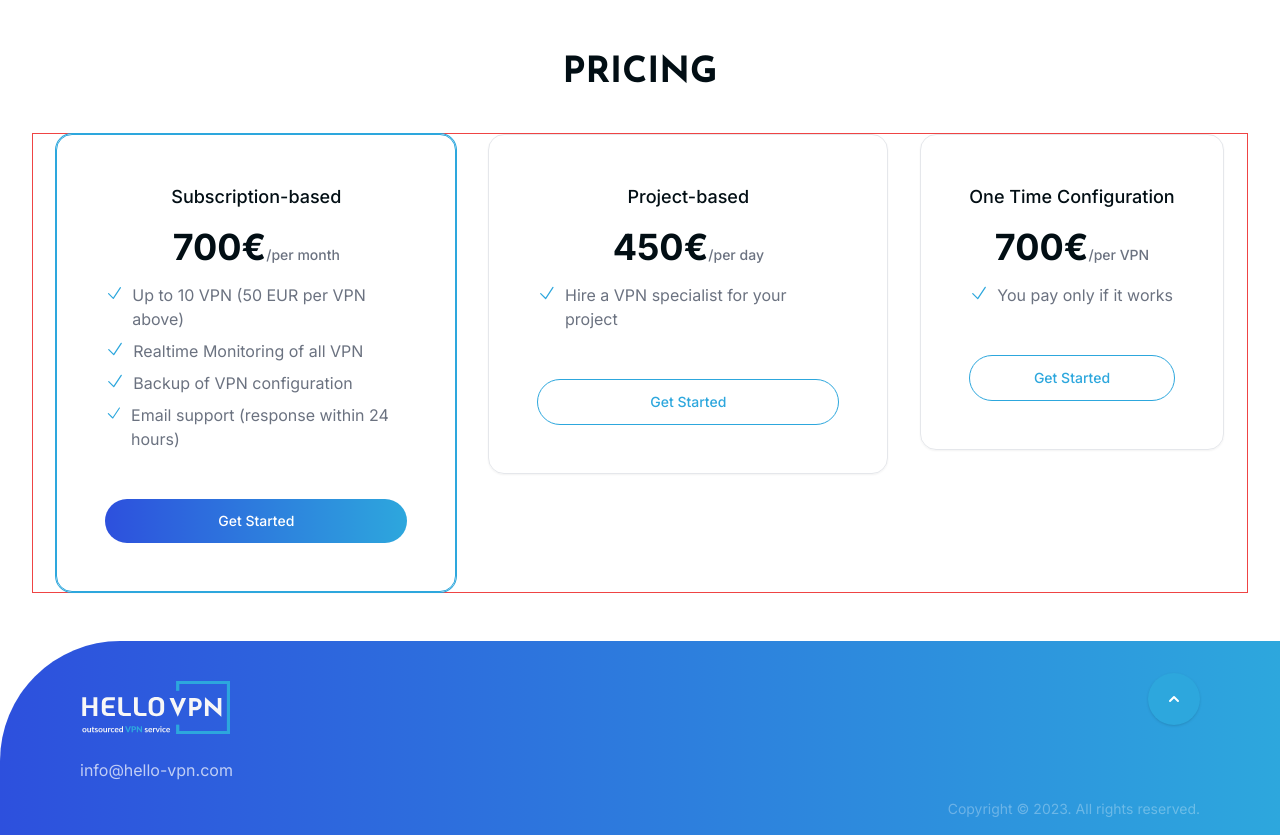
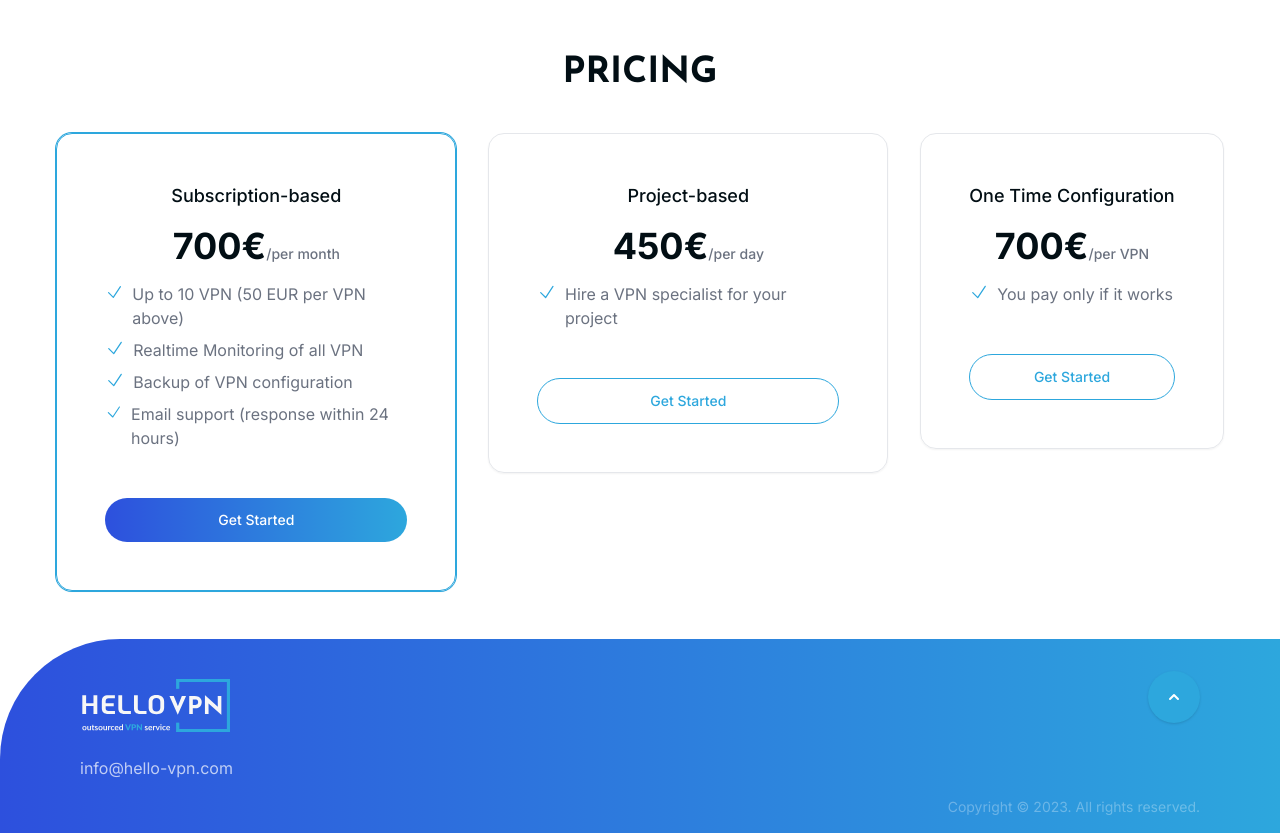
Before and after one commit to antlossway/hello-vpn, a Next.js app: page / in a window 1280 px wide. Shown: the part 2360-3195 px from the top of the page. Built offline with nearby package versions, Linux system fonts and the light colour scheme.

Commit message:
remove debug

```diff
--- a/components/Pricing.tsx
+++ b/components/Pricing.tsx
@@ -10,7 +10,7 @@ const Pricing = () => {
     >
       <h2 className="h2-bold color-h2 text-center uppercase">Pricing</h2>
       {/* <div className="mt-10 max-w-3xl grid grid-cols-1 gap-4 sm:grid-cols-2 sm:items-center md:gap-8"> */}
-      <div className=" w-full mx-auto mt-10  flex flex-col sm:flex-row justify-center items-stretch flex-wrap gap-4 md:gap-8 debug">
+      <div className=" w-full mx-auto mt-10  flex flex-col sm:flex-row justify-center items-stretch flex-wrap gap-4 md:gap-8">
         {/* Default Plan */}
 
         {PricingData.map((plan) => (
```
